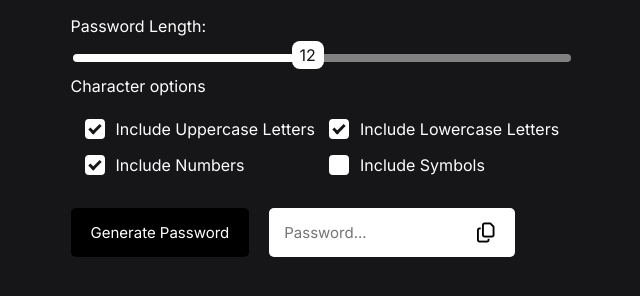
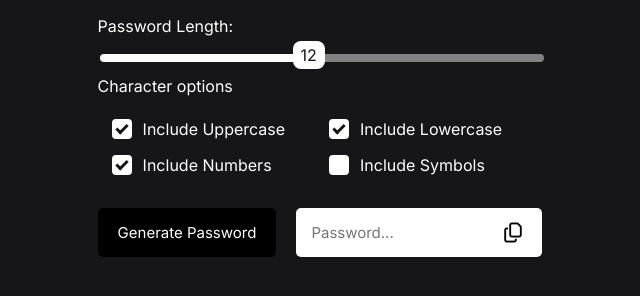
Before and after one commit to ArchivedPumpkin/password-generator, a plain HTML site: page index.html in a window 1280 px wide. Shown: the part 356-652 px from the top of the page, without its empty margins (320-960 px from the left). Drawn offline with Linux system fonts and the light colour scheme.

Commit message:
Update character options labels

```diff
--- a/index.html
+++ b/index.html
@@ -22,8 +22,8 @@
             </div>
             <label>Character options</label>
             <div class="options">
-                <label><input type="checkbox" id="include-uppercase" checked> Include Uppercase Letters</label>
-                <label><input type="checkbox" id="include-lowercase" checked> Include Lowercase Letters</label>
+                <label><input type="checkbox" id="include-uppercase" checked> Include Uppercase</label>
+                <label><input type="checkbox" id="include-lowercase" checked> Include Lowercase</label>
                 <label><input type="checkbox" id="include-numbers" checked> Include Numbers</label>
                 <label><input type="checkbox" id="include-symbols"> Include Symbols</label>
 
```
